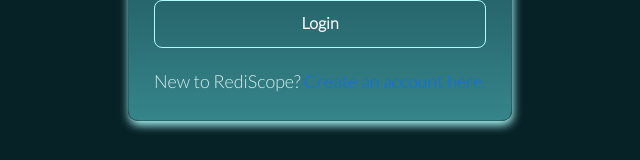
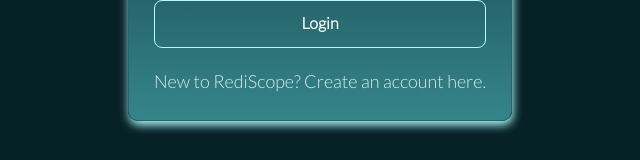
Before and after one commit to oslabs-beta/RediScope, a React app: page /Login in a window 1280 px wide. Shown: the part 393-553 px from the top of the page, without its empty margins (320-960 px from the left). Built offline with nearby package versions, Linux system fonts and the light colour scheme.

Commit message:
fixed link color

```diff
--- a/src/styles/GlobalStyle.ts
+++ b/src/styles/GlobalStyle.ts
@@ -34,8 +34,9 @@
 
 }
 
-a:link {
+a {
   text-decoration: none;
+  color: #D8EEEE;
 }
 
 `
@@ -72,6 +73,7 @@
 
   a:link {
     text-decoration: none;
+    color: #D8EEEE;
   }
 `
 
```
